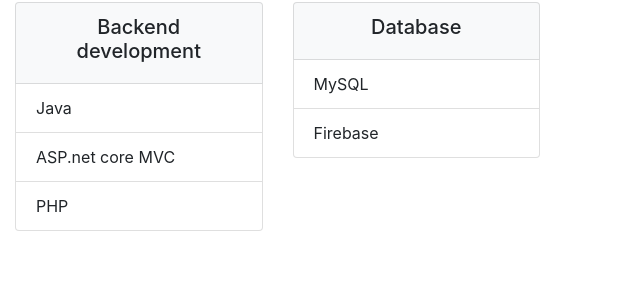
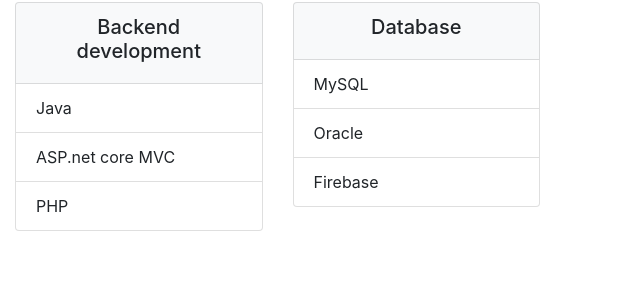
Before and after one commit to husseinAli23/hussain-portfolio, a plain HTML site: page index.html in a window 1280 px wide. Shown: the part 501-783 px from the top of the page, 640-1280 px from the left. Drawn offline with nearby package versions, Linux system fonts and the light colour scheme.

Commit message:
Update index.html

```diff
--- a/index.html
+++ b/index.html
@@ -115,6 +115,9 @@
               </div>
               <div class="list-group-item">
                 MySQL
+              </div>
+              <div class="list-group-item">
+                Oracle
               </div>
               <div class="list-group-item">
                 Firebase
```
